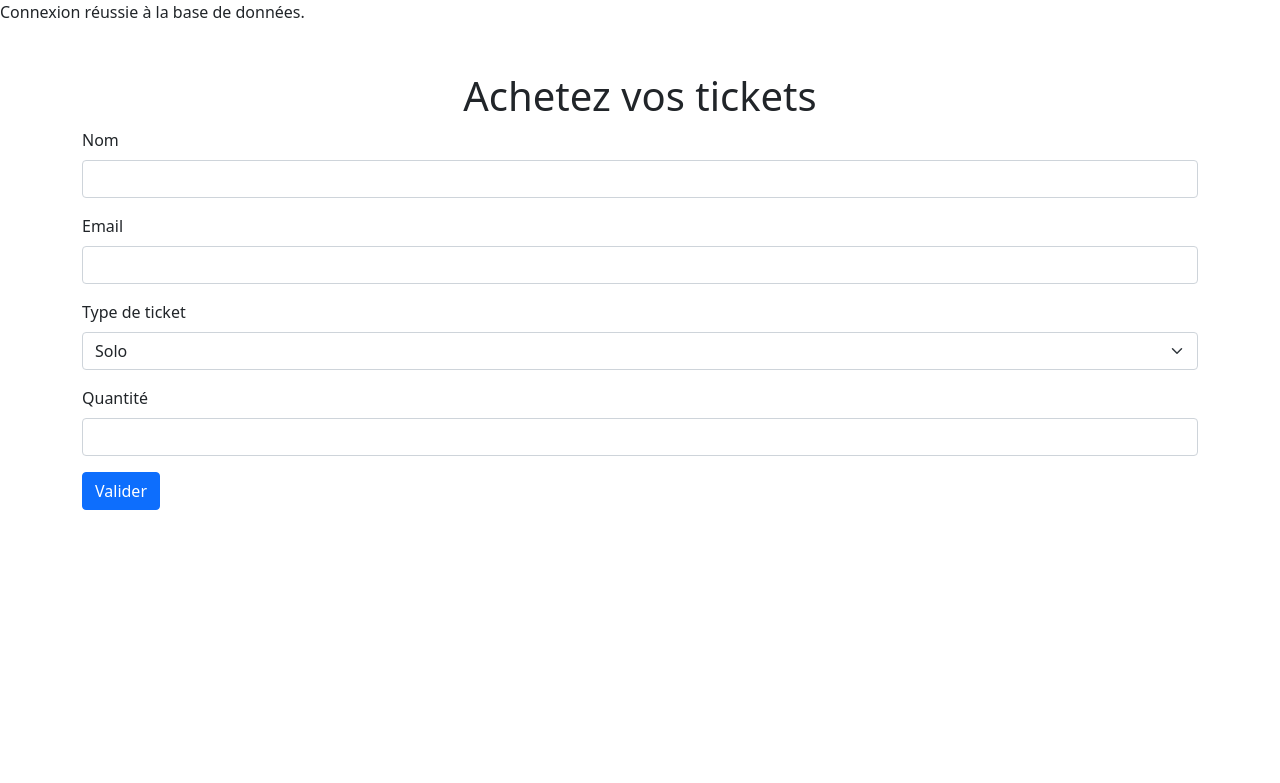
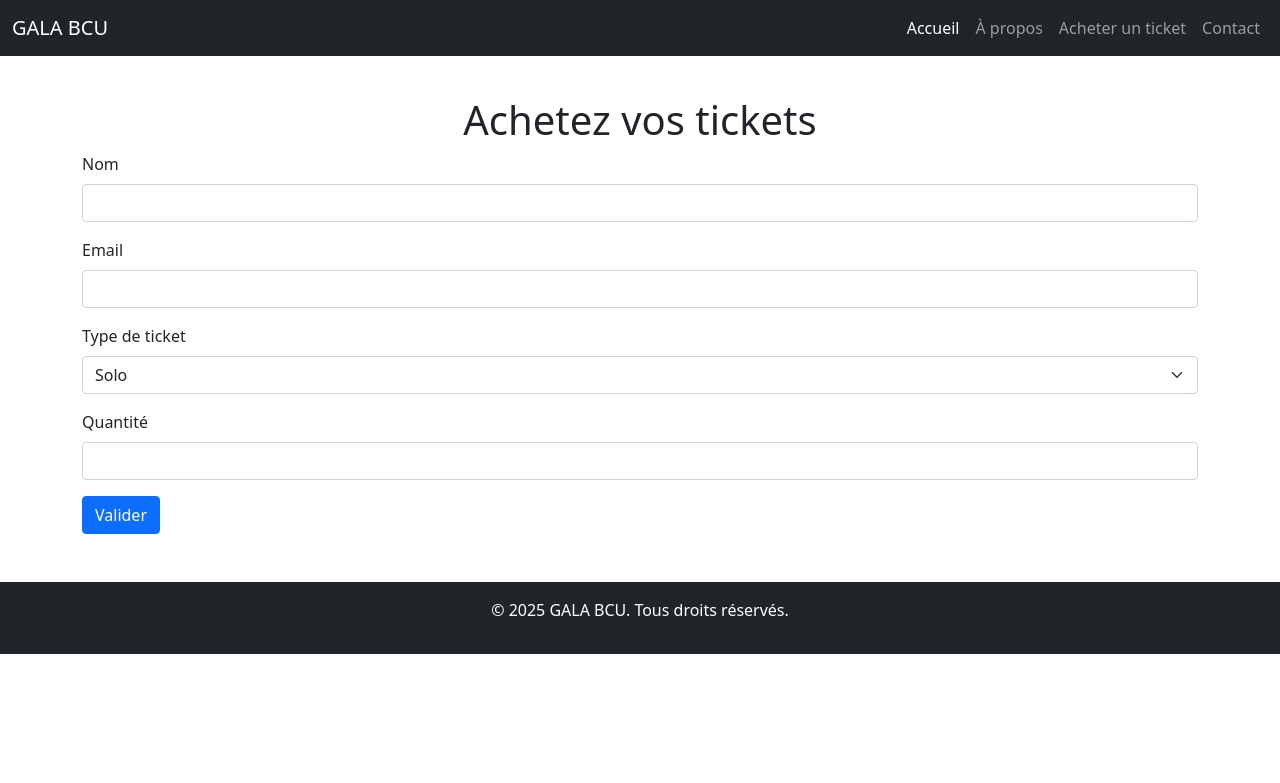
Before and after one commit to aurette2/galaBCU.github.io, a PHP site: page /buy.php in a window 1280 px wide. Shown: the top 783 px of the page. Run offline with PHP 8.4, Linux system fonts and the light colour scheme; some libraries are stand-ins or nearby versions.

Commit message:
fixing displaying issues

```diff
--- a/buy.php
+++ b/buy.php
@@ -1,6 +1,5 @@
-<?php
-include 'db.php';
-
+<?php include 'db.php';
+include 'config.php';
 if ($_SERVER['REQUEST_METHOD'] === 'POST') {
     $name = $_POST['name'];
     $email = $_POST['email'];
@@ -22,18 +21,41 @@ if ($_SERVER['REQUEST_METHOD'] === 'POST') {
 <head>
     <meta charset="UTF-8">
     <meta name="viewport" content="width=device-width, initial-scale=1.0">
-    <title>Achat de tickets - <?= SITE_NAME ?></title>
-
-    <!-- Liens vers les fichiers CSS locaux -->
-    <link rel="stylesheet" href="assets/css/bootstrap.min.css"> <!-- Bootstrap local -->
-    <link rel="stylesheet" href="assets/css/style.css"> <!-- Votre fichier CSS personnalisé -->
-
-    <!-- Google Fonts (optionnel) -->
-    <link rel="stylesheet" href="https://fonts.googleapis.com/css2?family=Roboto:wght@400;500;700&display=swap">
+    <title>Achat - <?= SITE_NAME ?></title>
+    <link rel="stylesheet" href="assets/css/bootstrap.min.css">
+    <link rel="stylesheet" href="assets/css/style.css">
 </head>
 
 <body>
-    <div class="container mt-5">
+    <!-- Navbar -->
+    <nav class="navbar navbar-expand-lg navbar-dark bg-dark fixed-top">
+        <div class="container-fluid">
+            <a class="navbar-brand" href="#"><?= SITE_NAME ?></a>
+            <button class="navbar-toggler" type="button" data-bs-toggle="collapse" data-bs-target="#navbarNav" aria-controls="navbarNav" aria-expanded="false" aria-label="Toggle navigation">
+                <span class="navbar-toggler-icon"></span>
+            </button>
+            <div class="collapse navbar-collapse" id="navbarNav">
+                <ul class="navbar-nav ms-auto">
+                    <li class="nav-item">
+                        <a class="nav-link active" aria-current="page" href="index.php">Accueil</a>
+                    </li>
+                    <li class="nav-item">
+                        <a class="nav-link" href="#about">À propos</a>
+                    </li>
+                    <li class="nav-item">
+                        <a class="nav-link" href="buy.php">Acheter un ticket</a>
+                    </li>
+                    <li class="nav-item">
+                        <a class="nav-link" href="#contact">Contact</a>
+                    </li>
+                </ul>
+            </div>
+        </div>
+    </nav>
+    <!-- Fin Navbar -->
+
+    <!-- Section d'achat de tickets -->
+    <div class="container mt-5 pt-5">
         <h1 class="text-center">Achetez vos tickets</h1>
 
         <!-- Formulaire d'achat de tickets -->
@@ -64,10 +86,14 @@ if ($_SERVER['REQUEST_METHOD'] === 'POST') {
             <button type="submit" class="btn btn-primary">Valider</button>
         </form>
     </div>
-
-    <!-- Liens vers les fichiers JS locaux -->
-    <script src="assets/js/bootstrap.min.js"></script> <!-- Bootstrap JS local -->
-    <script src="assets/js/script.js"></script>
+    <!-- Fin Section d'achat de tickets -->
+    <br>
+    <br>
+    <!-- Footer -->
+    <footer class="bg-dark text-white text-center py-3">
+        <p>&copy; <?= date('Y') ?> <?= SITE_NAME ?>. Tous droits réservés.</p>
+    </footer>
+    <script src="assets/js/bootstrap.bundle.min.js"></script>
 </body>
 
 </html>
--- a/config.php
+++ b/config.php
@@ -1,5 +1,5 @@
 <?php
 // config.php - Paramètres globaux
-define('GALA BCU', 'Gala du 14 Février');
+define('SITE_NAME', 'GALA BCU');
 define('CURRENCY', 'CFA'); // Devise utilisée
 ?>
--- a/db.php
+++ b/db.php
@@ -8,7 +8,7 @@ $password = ""; // Mot de passe MySQL
 try {
     $pdo = new PDO("mysql:host=$host;dbname=$dbname", $username, $password);
     $pdo->setAttribute(PDO::ATTR_ERRMODE, PDO::ERRMODE_EXCEPTION); // Activation des erreurs PDO
-    echo "Connexion réussie à la base de données."; // Message de confirmation
+    //echo "Connexion réussie à la base de données."; // Message de confirmation
 } catch (PDOException $e) {
     die("Erreur de connexion : " . $e->getMessage()); // Gestion des erreurs
 }
```
Also changed, not shown: 1 other file.
